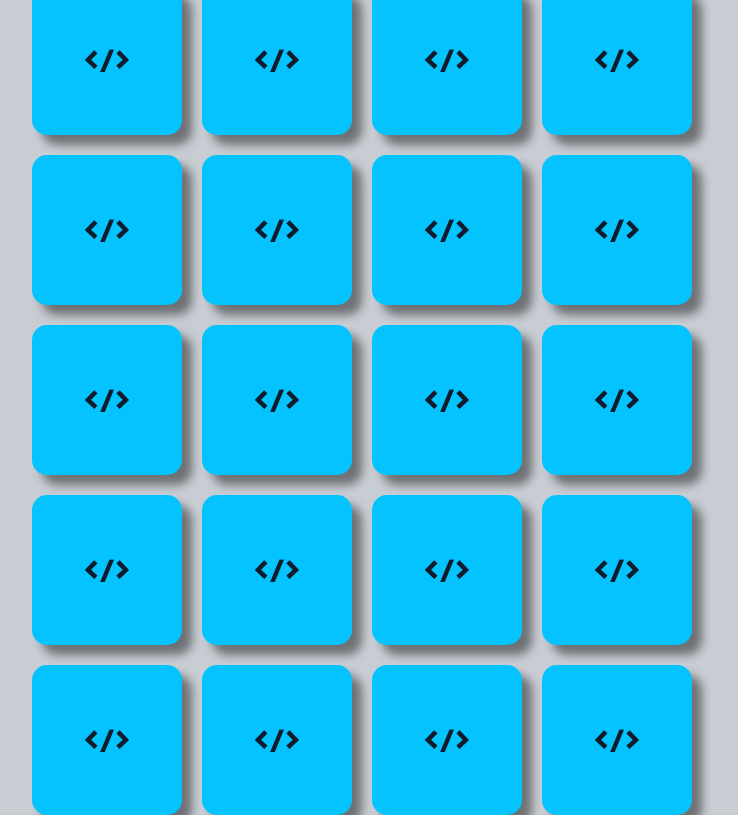
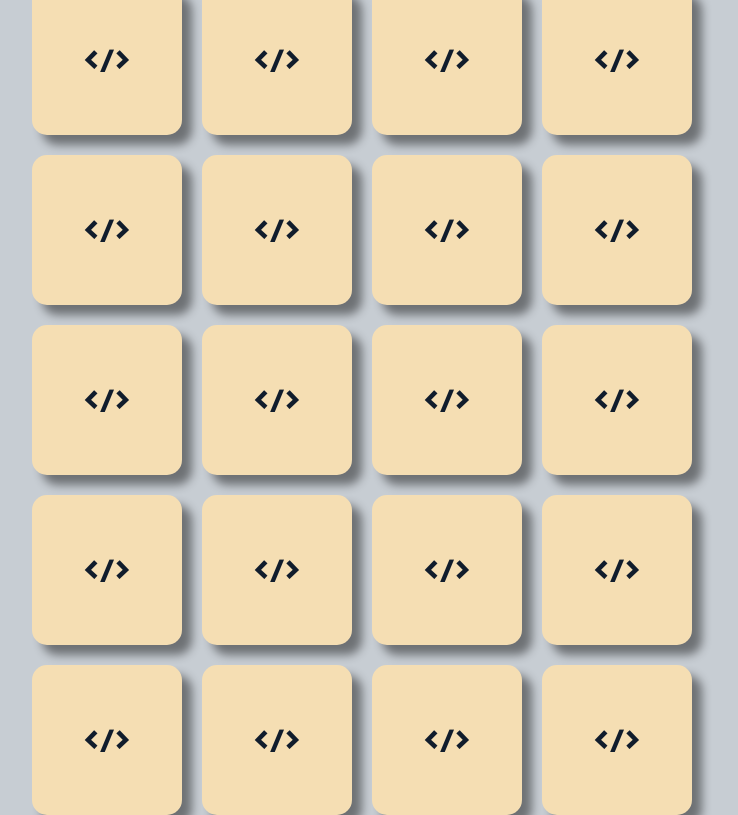
Before and after one commit to alves212/memoryGame, a plain HTML site: page index.html in a window 1280 px wide. Shown: the whole page, without its empty margins (278-1016 px from the left). Drawn offline with Linux system fonts and the light colour scheme.

Commit message:
card_back background-color wheat

```diff
--- a/assets/styles/style.css
+++ b/assets/styles/style.css
@@ -39,7 +39,7 @@ body {
 }
 .card_back {
   color: #101c2c;
-  background-color: #05c3ff;
+  background-color: wheat;
   font-size: 2em;
 }
 #gameOver {
```
